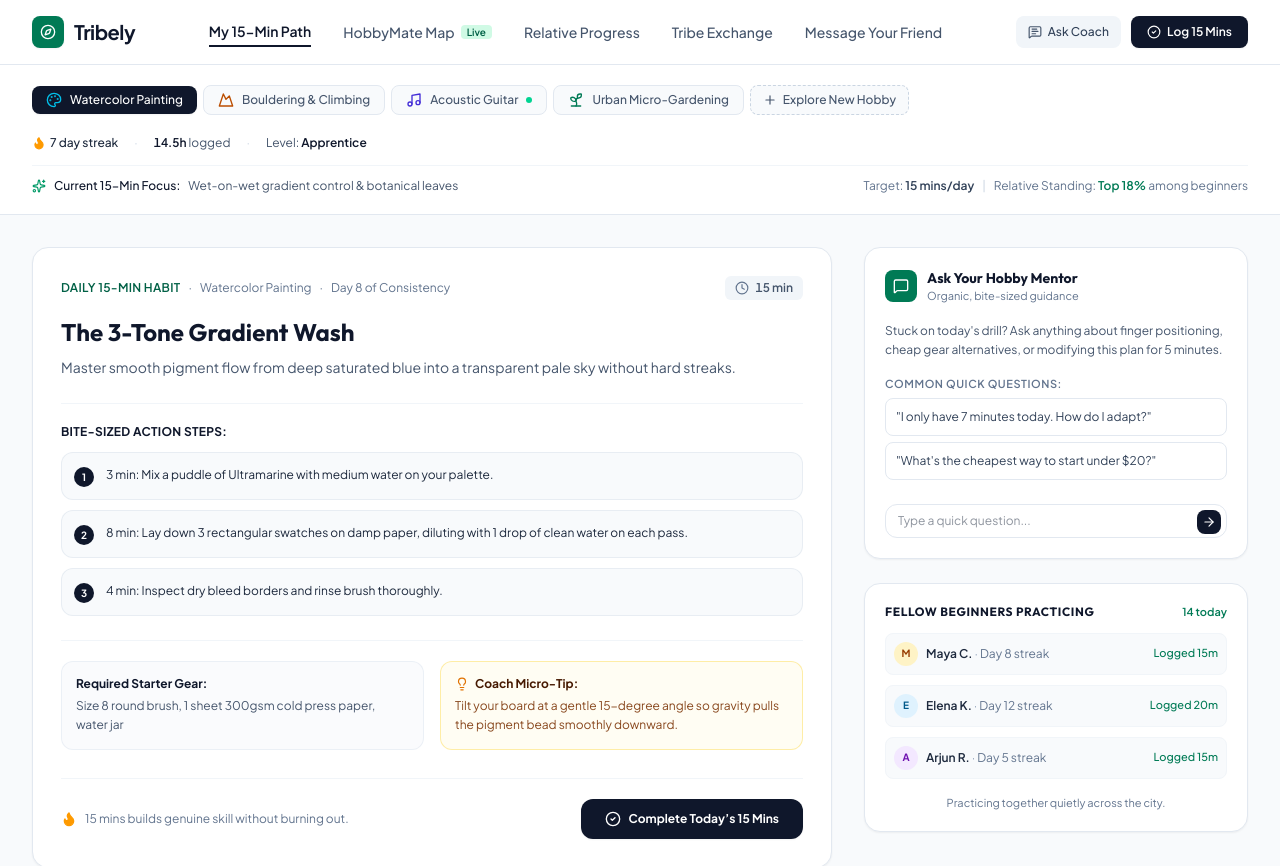
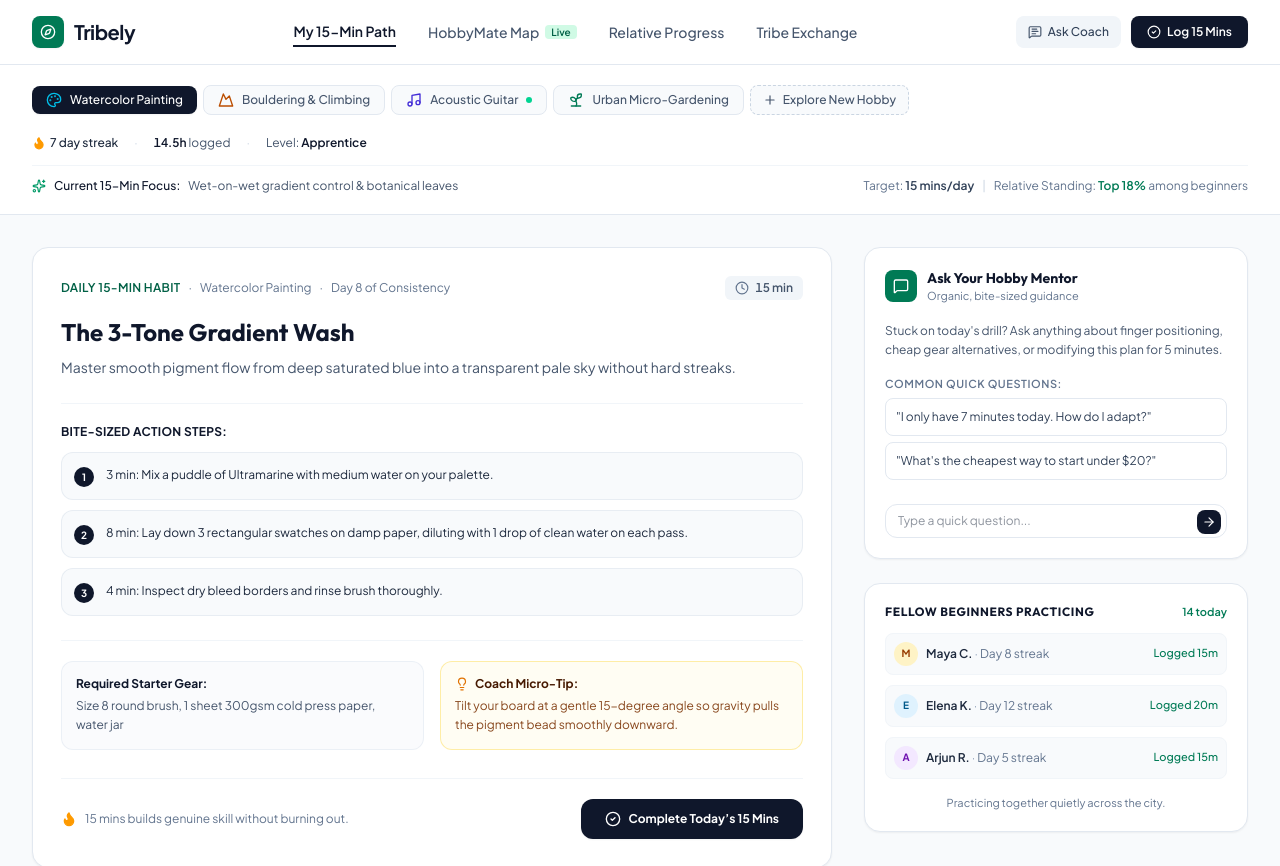
Before and after one commit to letterbets/Tribely, a React (Vite) app: page / in a window 1280 px wide. Shown: the top 866 px of the page. Built offline with nearby package versions, Linux system fonts and the light colour scheme.

Commit message:
Update TopNav.tsx

```diff
--- a/src/components/TopNav.tsx
+++ b/src/components/TopNav.tsx
@@ -84,19 +84,6 @@ export const TopNav: React.FC<TopNavProps> = ({
             Tribe Exchange
           </button>
 
-          {/* new navigation by fyfp */}
-          <button
-            onClick={() => onSelectView('exchange')}
-            className={`whitespace-nowrap transition-colors py-1 cursor-pointer ${
-              currentView === 'exchange'
-                ? 'text-slate-900 font-semibold border-b-2 border-slate-900'
-                : 'text-slate-600 hover:text-slate-900'
-            }`}
-          >
-            Message Your Friend
-          </button>
-
-
 
         </nav>
 
```
